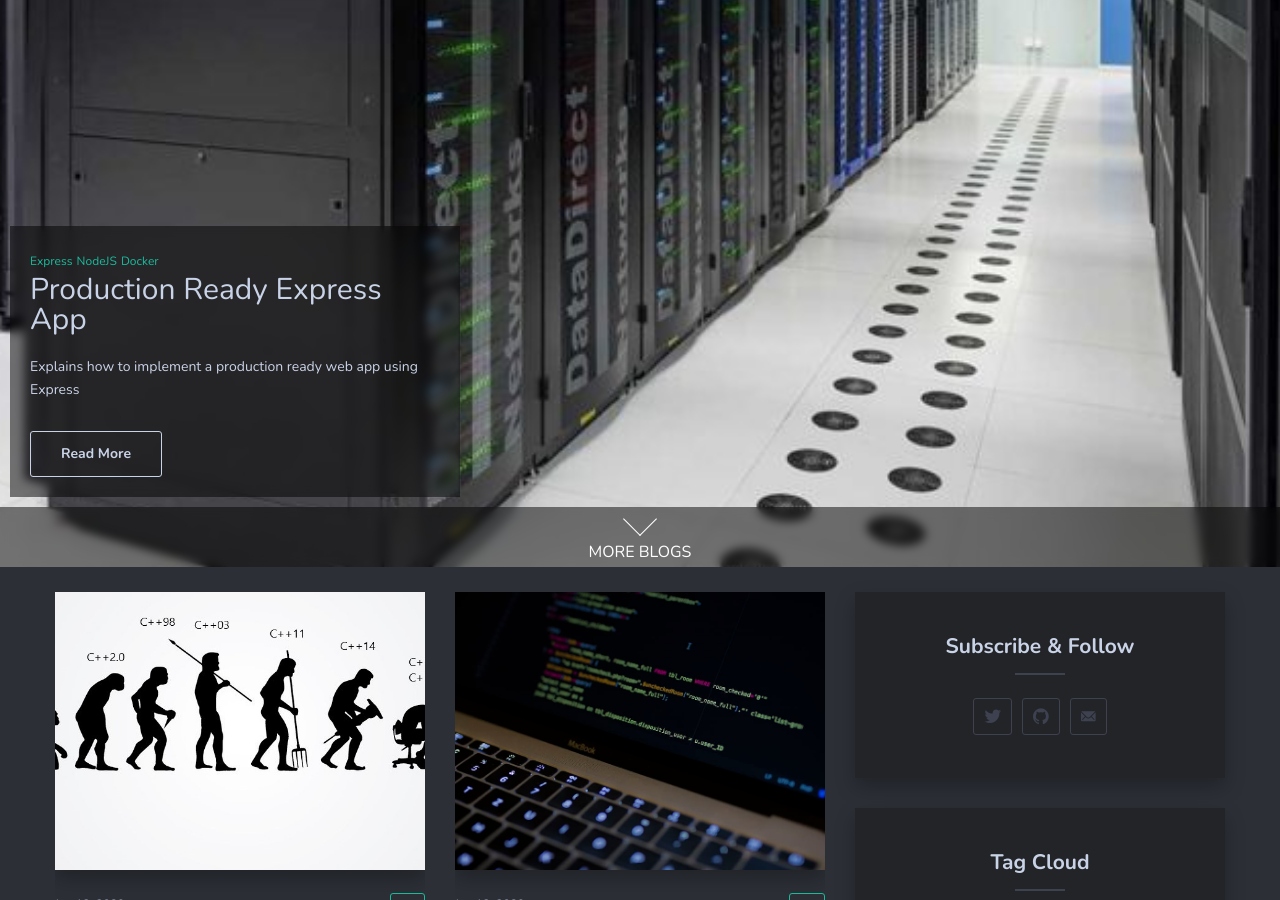
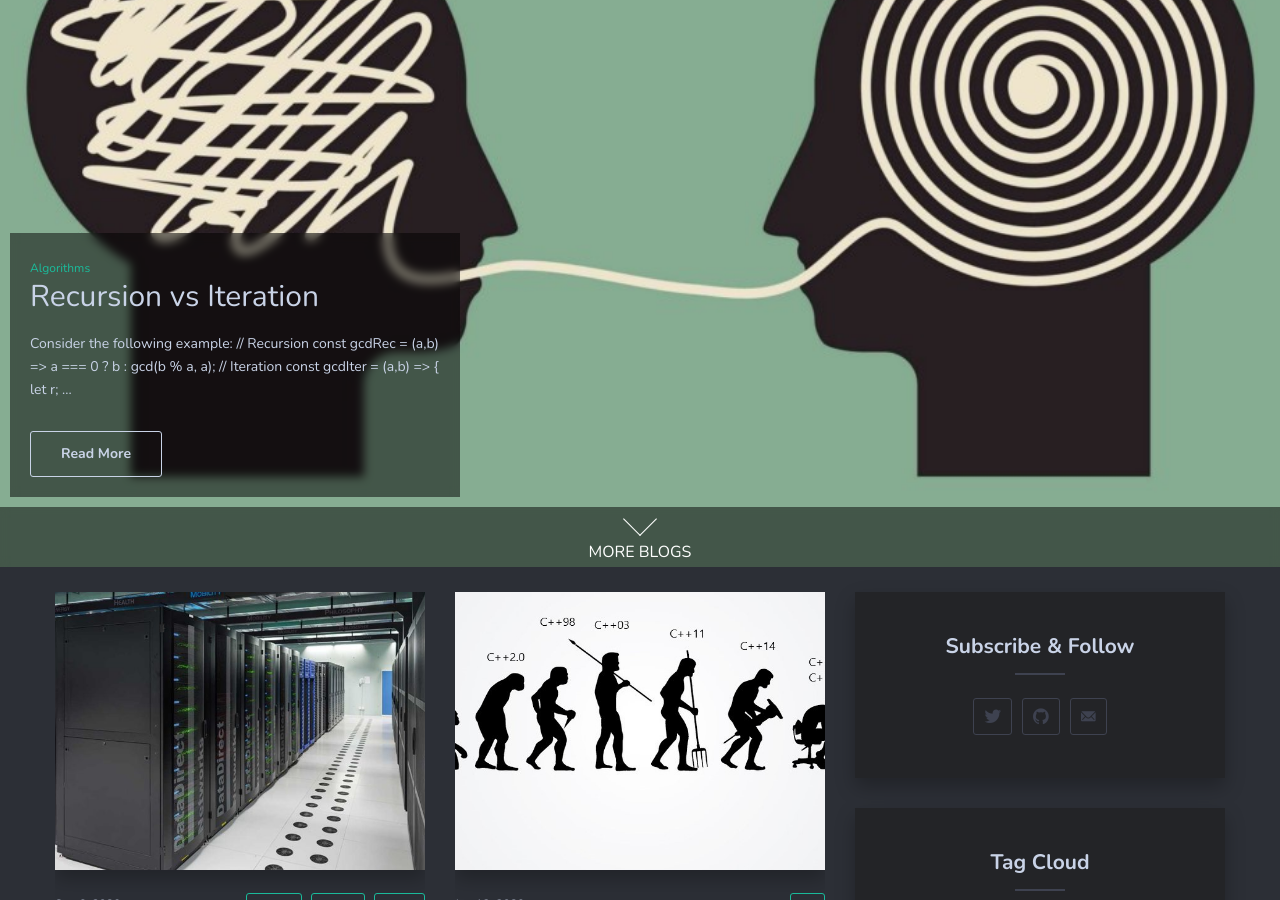
Before and after one commit to Dedsec727/Dedsec727.github.io, a Jekyll site: the page built from index.html, in a window 1280 px wide and 900 px high, scrolled down 333 px. Built offline with Jekyll 4.4.1, drawn with Linux system fonts in a browser that asks for light colours; nearby versions of some CDN libraries; the list of posts is cut into pages by our own code; some of the changed text lies outside the part shown.

Commit message:
recursion vs iteration post

```diff
--- a/_config.yml
+++ b/_config.yml
@@ -28,7 +28,7 @@ url: "Dedsec727.github.io" # the base hostname & protocol for your site, e.g. ht
 # Contact links
 twitter_username: PrasanthKanna27
 github_username:  Kanna727
-email: chitturiprasanth13797@gmail.
+email: chitturiprasanth13797@gmail.com
 
 #-------------------------------
 # Comment Section (Disqus)
--- /dev/null
+++ b/_posts/2021-01-02-rec-vs-iter.md
@@ -0,0 +1,35 @@
+---
+layout: post
+title: Recursion vs Iteration
+date: 2021-01-02 16:46
+category:
+author: Prasanth Kanna
+tags: [Algorithms]
+image: rec-vs-iter/rec-vs-iter.jpeg
+---
+
+Consider the following example:
+
+{% highlight js %}
+// Recursion
+const gcdRec = (a,b) => a === 0 ? b : gcd(b % a, a);
+
+// Iteration
+const gcdIter = (a,b) => {
+    let r;
+    while (a !== 0){
+        r = b % a;
+        b = a;
+        a = r;
+    }
+    return b < 0 ? -b : b;
+}
+{% endhighlight %}
+
+What do you think is efficient? Use `console.time` on both the functions and find out. Based upon your system, the results can vary.
+
+But theoretically **Iteration approach is more efficient than Recursion approach** due to following reasons:
+
+* Function call overhead
+* Increasing memory to store return values
+* Call stack overflow on large numbers (If number of recursive calls are higher, then the code will crash)
```
Also changed, not shown: img/rec-vs-iter/rec-vs-iter.jpeg (added).
